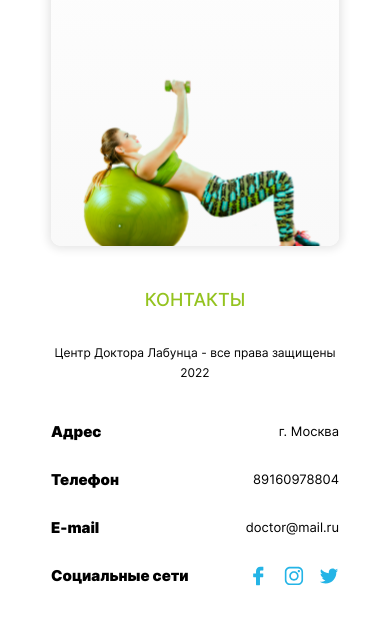
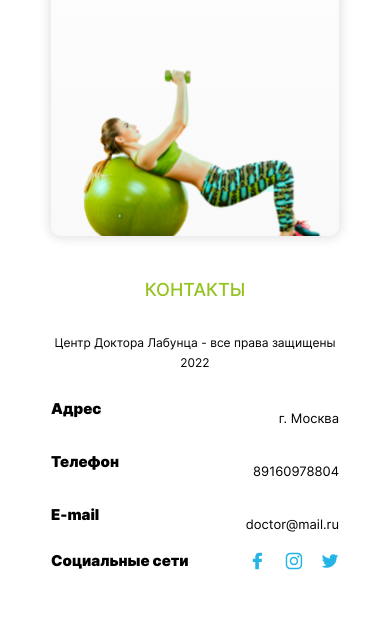
Before and after one commit to The-Mechanical-Ocean/doctor-lending, a React (Create React App) app: page / in a window 390 px wide. Shown: the part 3981-4605 px from the top of the page. Built offline with nearby package versions, Linux system fonts and the light colour scheme.

Commit message:
fix fonts

```diff
--- a/src/components/Footer/Footer.css
+++ b/src/components/Footer/Footer.css
@@ -7,11 +7,10 @@
 }
 
 .footer__title {
-  margin: 150px auto 0;
+  margin: 120px auto 0;
   color: #94C31F;
   font-weight: 500;
-  font-size: 32px;
-  line-height: 27px;
+  font-size: 27px;
 }
 
 .footer__text {
@@ -19,7 +18,7 @@
   color: black;
   font-weight: 400;
   font-size: 16px;
-  line-height: 24px;
+  line-height: 22px;
 }
 
 .footer__contact-container {
@@ -32,18 +31,19 @@
   display: flex;
   flex-direction: column;
   align-items: center;
+  justify-content: space-between;
 }
 
  .footer__contact-container-small-title {
   font-weight: 700;
   font-size: 18px;
-  line-height: 21px;
+  margin: 0;
  }
 
  .footer__contact-container-small-text {
   font-weight: 400;
   font-size: 16px;
-  line-height: 18px;
+  margin: 18px 0 0;
 }
 
 .footer__href {
@@ -55,38 +55,38 @@
 }
 
 .footer__img-container {
-  width: 112px;
+  width: 120px;
   display: flex;
   justify-content: space-between;
 }
 
 .footer__face-img {
   background-image: url('../../images/faceboock.svg');
-  width: 24px;
-  height: 24px;
+  width: 22px;
+  height: 22px;
   background-size:cover;
   background-repeat: no-repeat;
 }
 
 .footer__inst-img {
   background-image: url('../../images/insta.svg');
-  width: 24px;
-  height: 24px;
+  width: 22px;
+  height: 22px;
   background-size:cover;
   background-repeat: no-repeat;
 }
 
 .footer__twit-img {
   background-image: url('../../images/twiter.svg');
-  width: 24px;
-  height: 24px;
+  width: 22px;
+  height: 22px;
   background-size:cover;
   background-repeat: no-repeat;
 }
 
 .footer__link {
-  width: 24px;
-  height: 24px;
+  width: 22px;
+  height: 22px;
 }
 
 .footer__iframe {
@@ -136,11 +136,8 @@
   }
 
   .footer__title {
+    font-size: 27px;
     margin: 100px auto 0;
-    color: #94C31F;
-    font-weight: 500;
-    font-size: 32px;
-    line-height: 27px;
   }
 
   .footer__text {
@@ -148,7 +145,17 @@
   }
 
   .footer__contact-container {
-    margin-top: 25px;
+    margin: 25px 15px 0;
+  }
+
+  .footer__contact-container-small-title {
+    font-size: 16px;
+    line-height: 18px;
+   }
+
+   .footer__contact-container-small-text {
+    font-size: 14px;
+    line-height: 15px;
   }
 
   .footer__iframe {
@@ -176,7 +183,7 @@
   }
 
   .footer__contact-container {
-    margin-top: 25px;
+    margin: 0;
     flex-direction: column;
   }
 
@@ -184,16 +191,15 @@
     display: flex;
     flex-direction: row;
     justify-content: space-between;
+    margin-top: 20px;
   }
 
   .footer__contact-container-small-title {
     font-size: 15px;
-    line-height: 18px;
    }
 
    .footer__contact-container-small-text {
     font-size: 13px;
-    line-height: 15px;
   }
 
   .footer__img-container {
@@ -201,23 +207,23 @@
   }
 
   .footer__face-img {
-    width: 20px;
-    height: 20px;
+    width: 18px;
+    height: 18px;
   }
 
   .footer__inst-img {
-    width: 20px;
-    height: 20px;
+    width: 18px;
+    height: 18px;
   }
 
   .footer__twit-img {
-    width: 20px;
-    height: 20px;
+    width: 18px;
+    height: 18px;
   }
 
   .footer__link {
-    width: 20px;
-    height: 20px;
+    width: 18px;
+    height: 18px;
   }
 
   .footer__iframe {
--- a/src/components/Header/Header.css
+++ b/src/components/Header/Header.css
@@ -111,7 +111,7 @@
 @media screen and (max-width: 640px) {
   .header {
     max-width: 320px;
-    height: 60px;
+    height: 50px;
   }
 
   .header__title {
@@ -140,13 +140,13 @@
   }
 
   .header__menu {
-    height: 24px;
-    width: 22px;
+    height: 18px;
+    width: 18px;
     margin-right: 10px;
   }
 
   .header__img-container {
     margin-left: 10px;
-    width: 65px;
+    width: 60px;
   }
 }
```
